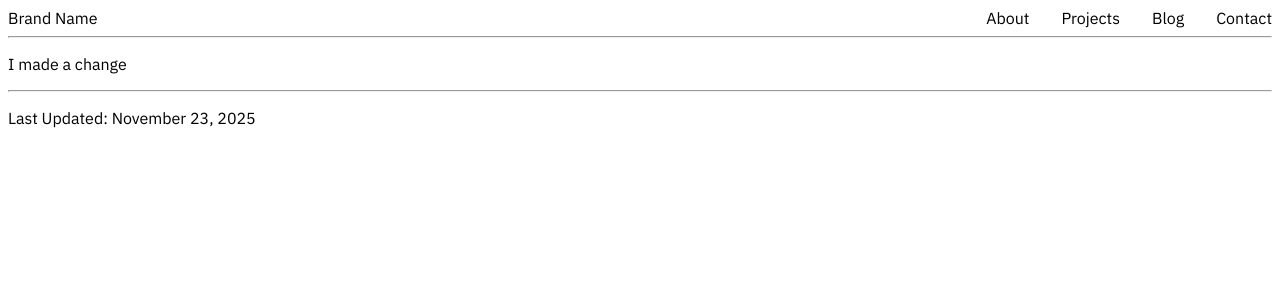
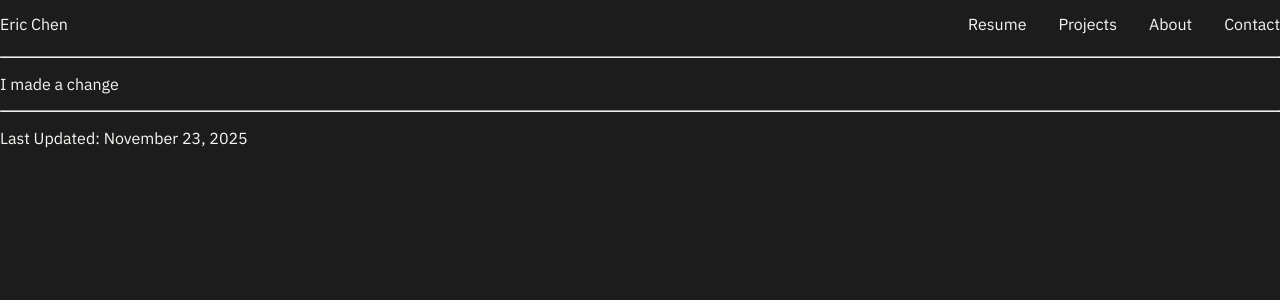
Before and after one commit to ericjchen21/ericjchen21.github.io, a Jekyll site: the page built from index.md, in a window 1280 px wide. Shown: the top 300 px of the page. Built offline with Jekyll 4.4.1, drawn with Linux system fonts in a browser that asks for light colours; comment, search, counter and statistics services are not loaded.

Commit message:
variables fixed, working on spacing

```diff
--- a/_includes/header.html
+++ b/_includes/header.html
@@ -1,13 +1,8 @@
 <header class="site-header" x-data="{ open: false }">
   <div class="header-wrapper">
-    <a class="site-title" href="{{ '/' | relative_url }}"> Brand Name </a>
+    <a class="site-title" href="{{ '/' | relative_url }}"> Eric Chen </a>
 
-    <nav class="desktop-nav">
-      <a href="{{ '/about' | relative_url }}" class="page-link">About</a>
-      <a href="{{ '/projects' | relative_url }}" class="page-link">Projects</a>
-      <a href="{{ '/blog' | relative_url }}" class="page-link">Blog</a>
-      <a href="{{ '/contact' | relative_url }}" class="page-link">Contact</a>
-    </nav>
+    <nav class="desktop-nav">{% include nav/nav_items.html %}</nav>
 
     <button class="mobile-nav" @click="open = !open" aria-label="Toggle menu">
       <svg
@@ -67,11 +62,6 @@
       </button>
     </div>
 
-    <div class="sidebar-links">
-      <a href="{{ '/about' | relative_url }}">About</a>
-      <a href="{{ '/projects' | relative_url }}">Projects</a>
-      <a href="{{ '/blog' | relative_url }}">Blog</a>
-      <a href="{{ '/contact' | relative_url }}">Contact</a>
-    </div>
+    <div class="sidebar-links">{% include nav/nav_items.html %}</div>
   </nav>
 </header>
--- a/_includes/nav/nav_items.html
+++ b/_includes/nav/nav_items.html
@@ -1,4 +1,4 @@
-<a href="{{ '/about' | relative_url }}">Projects</a>
-<a href="{{ '/projects' | relative_url }}">Resume</a>
-<a href="{{ '/blog' | relative_url }}">Contact</a>
-<a href="{{ '/contact' | relative_url }}">About</a>
+<a href="{{ '/resume' | relative_url }}" class="page-link">Resume</a>
+<a href="{{ '/projects' | relative_url }}" class="page-link">Projects</a>
+<a href="{{ '/about' | relative_url }}" class="page-link">About</a>
+<a href="{{ '/contact' | relative_url }}" class="page-link">Contact</a>
--- a/_sass/header/_header.scss
+++ b/_sass/header/_header.scss
@@ -14,11 +14,11 @@
     display: flex;
     justify-content: space-between;
     align-items: center;
+
+    height: 48px;
   }
 
   .site-title {
-    font-size: 16px;
-    // font-weight: bold;
     text-decoration: none;
     color: var(--text-color);
   }
--- a/assets/css/style.scss
+++ b/assets/css/style.scss
@@ -4,6 +4,7 @@
 $bg-color: #1c1c1c;
 $text-color: #f7f6f2;
 $accent-color: #0000ff;
+$font-size-base: 16px;
 $mobile-breakpoint: 768px;
 $sidebar-width: 250px;
 
@@ -14,16 +15,19 @@ $sidebar-width: 250px;
 }
 
 :root {
-  --bg-color: $bg-color;
-  --text-color: $text-color;
-  --accent-color: $accent-color;
+  --bg-color: #{$bg-color};
+  --text-color: #{$text-color};
+  --accent-color: #{$accent-color};
+  --font-size-base: #{$font-size-base};
   --mobile-breakpoint: #{$mobile-breakpoint};
   --sidebar-width: #{$sidebar-width};
 }
 
 body {
+  @include clear-all;
   background-color: var(--bg-color);
   color: var(--text-color);
+  font-size: var(--font-size-base);
   font-family: IBM Plex Sans, sans-serif;
 }
 
```
